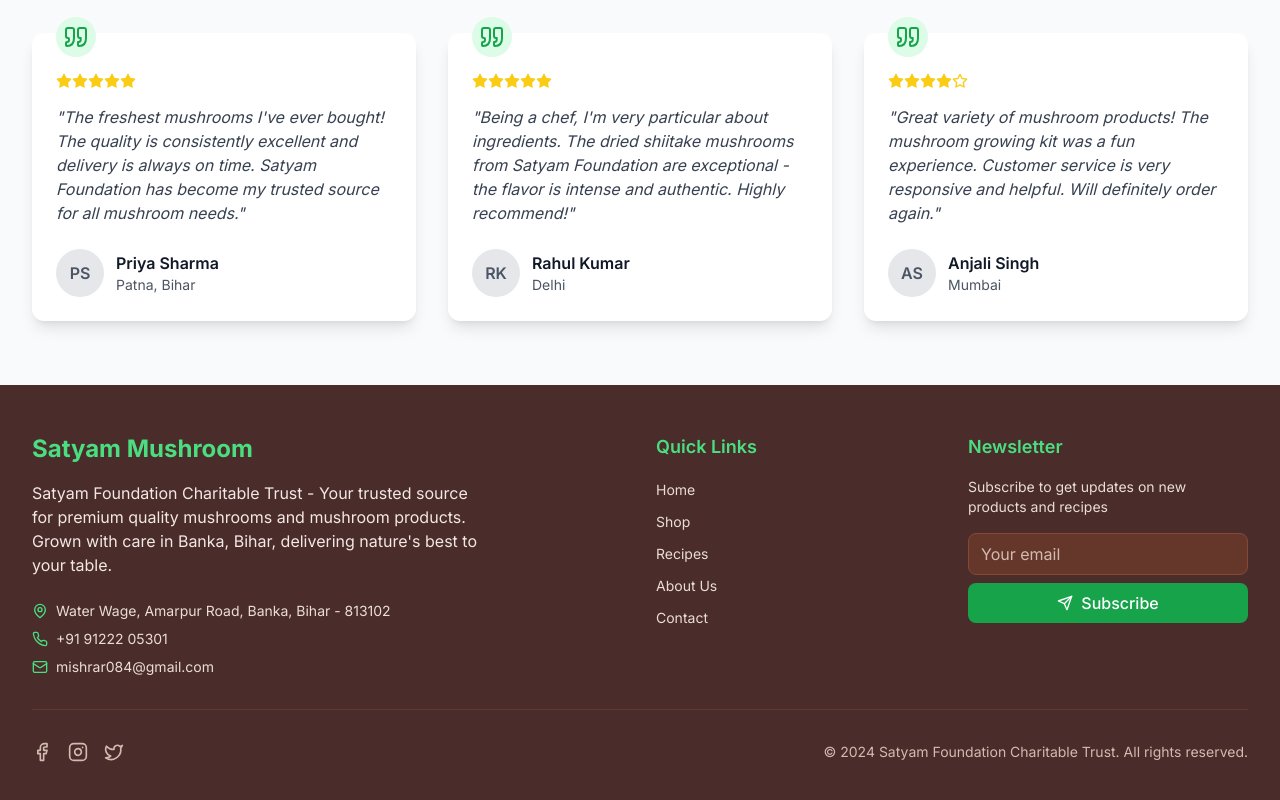
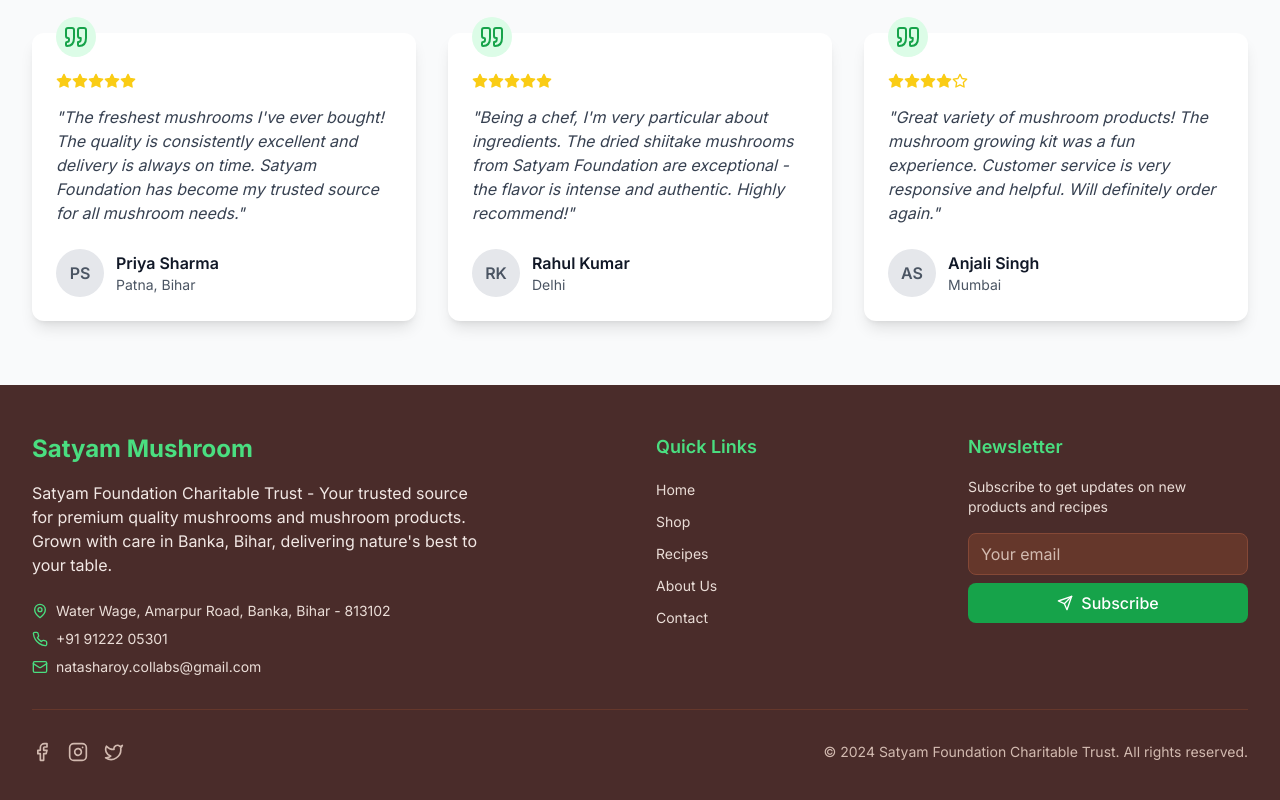
Before and after one commit to rickyjones544-debug/satyam-foundation-website, a Next.js app: page / in a window 1280 px wide. Shown: the part 3023-3823 px from the top of the page. Built offline with nearby package versions, Linux system fonts and the light colour scheme.

Commit message:
Update email address to natasharoy.collabs@gmail.com in contact form and footer

```diff
--- a/components/Footer.js
+++ b/components/Footer.js
@@ -23,7 +23,7 @@
               </div>
               <div className="flex items-center text-earth-200">
                 <Mail className="h-4 w-4 mr-2 text-primary-400" />
-                <span className="text-sm">mishrar084@gmail.com</span>
+                <span className="text-sm">natasharoy.collabs@gmail.com</span>
               </div>
             </div>
           </div>
--- a/pages/contact.js
+++ b/pages/contact.js
@@ -77,7 +77,7 @@
       icon: Mail,
       title: "Email Us",
       details: [
-        "mishrar084@gmail.com",
+        "natasharoy.collabs@gmail.com",
         "orders@satyammushroom.com"
       ]
     },
@@ -115,8 +115,8 @@
     <>
       <Head>
         <title>Contact Us - Satyam Mushroom | Satyam Foundation Charitable Trust</title>
-        <meta name="description" content="Contact Satyam Mushroom by Satyam Foundation Charitable Trust for premium mushrooms. Visit our farm in Banka, Bihar, call us at 9122205301, or email mishrar084@gmail.com." />
-        <meta name="keywords" content="contact Satyam Mushroom, Satyam Foundation Charitable Trust, mushroom farm Banka Bihar, customer support, 9122205301, mishrar084@gmail.com" />
+        <meta name="description" content="Contact Satyam Mushroom by Satyam Foundation Charitable Trust for premium mushrooms. Visit our farm in Banka, Bihar, call us at 9122205301, or email natasharoy.collabs@gmail.com." />
+        <meta name="keywords" content="contact Satyam Mushroom, Satyam Foundation Charitable Trust, mushroom farm Banka Bihar, customer support, 9122205301, natasharoy.collabs@gmail.com" />
       </Head>
 
       <div className="min-h-screen bg-gray-50">
@@ -167,7 +167,7 @@
 
                 {submitStatus === 'success' && (
                   <div className="mb-6 p-4 bg-green-100 border border-green-400 text-green-700 rounded-lg">
-                    Thank you for your message! We'll get back to you within 24 hours.
+                    Thank you for your message! We'll get back to you within 24 hours at natasharoy.collabs@gmail.com.
                   </div>
                 )}
 
@@ -311,9 +311,9 @@
                       <Phone className="h-5 w-5 mr-3" />
                       +91 91222 05301
                     </a>
-                    <a href="mailto:mishrar084@gmail.com" className="flex items-center text-gray-700 hover:text-primary-600">
+                    <a href="mailto:natasharoy.collabs@gmail.com" className="flex items-center text-gray-700 hover:text-primary-600">
                       <Mail className="h-5 w-5 mr-3" />
-                      mishrar084@gmail.com
+                      natasharoy.collabs@gmail.com
                     </a>
                     <a href="https://wa.me/919122205301" target="_blank" rel="noopener noreferrer" className="flex items-center text-gray-700 hover:text-primary-600">
                       <MessageSquare className="h-5 w-5 mr-3" />
```
Also changed, not shown: 1 other file (tests, documents, lock files or other folders).
